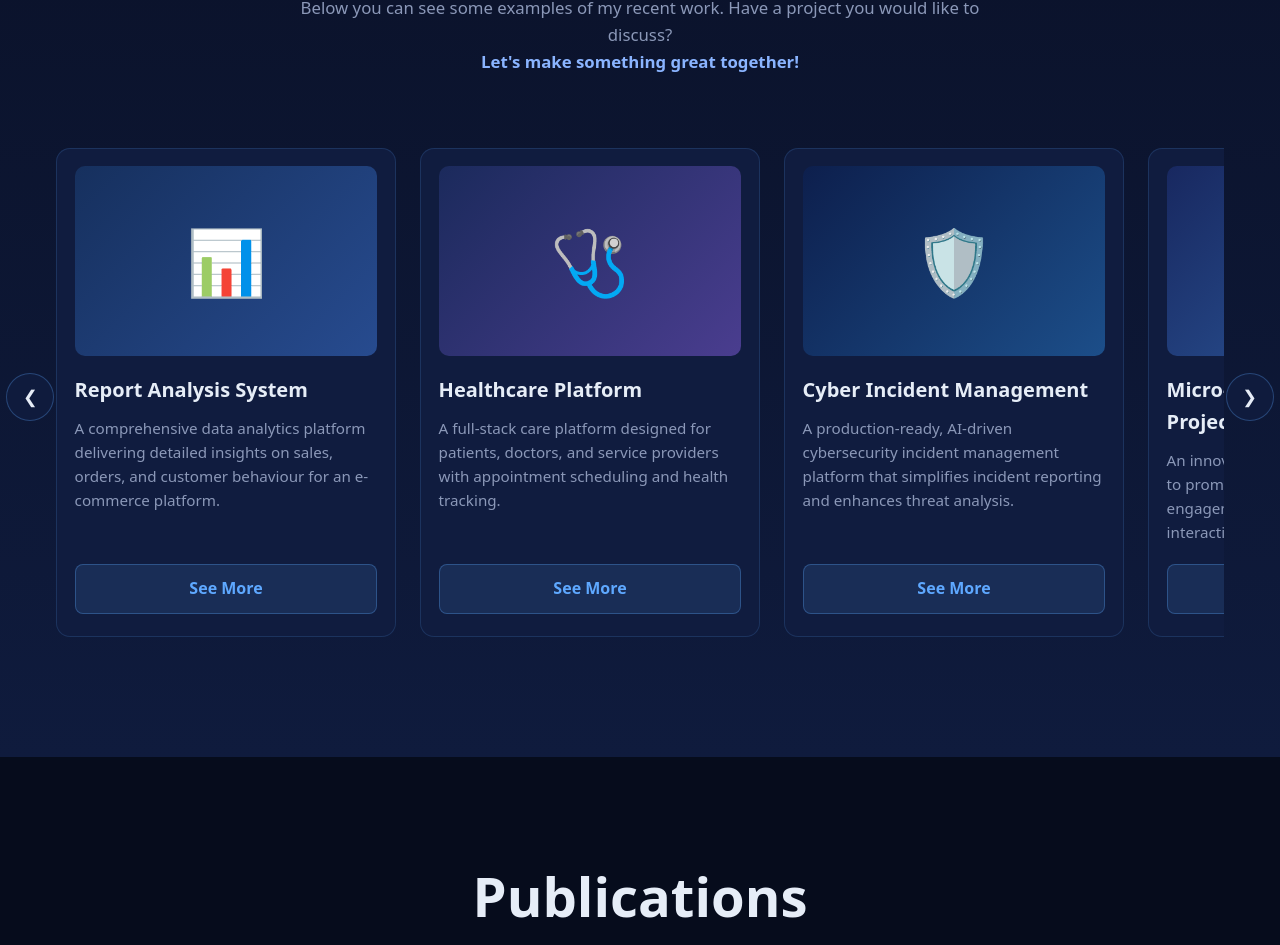
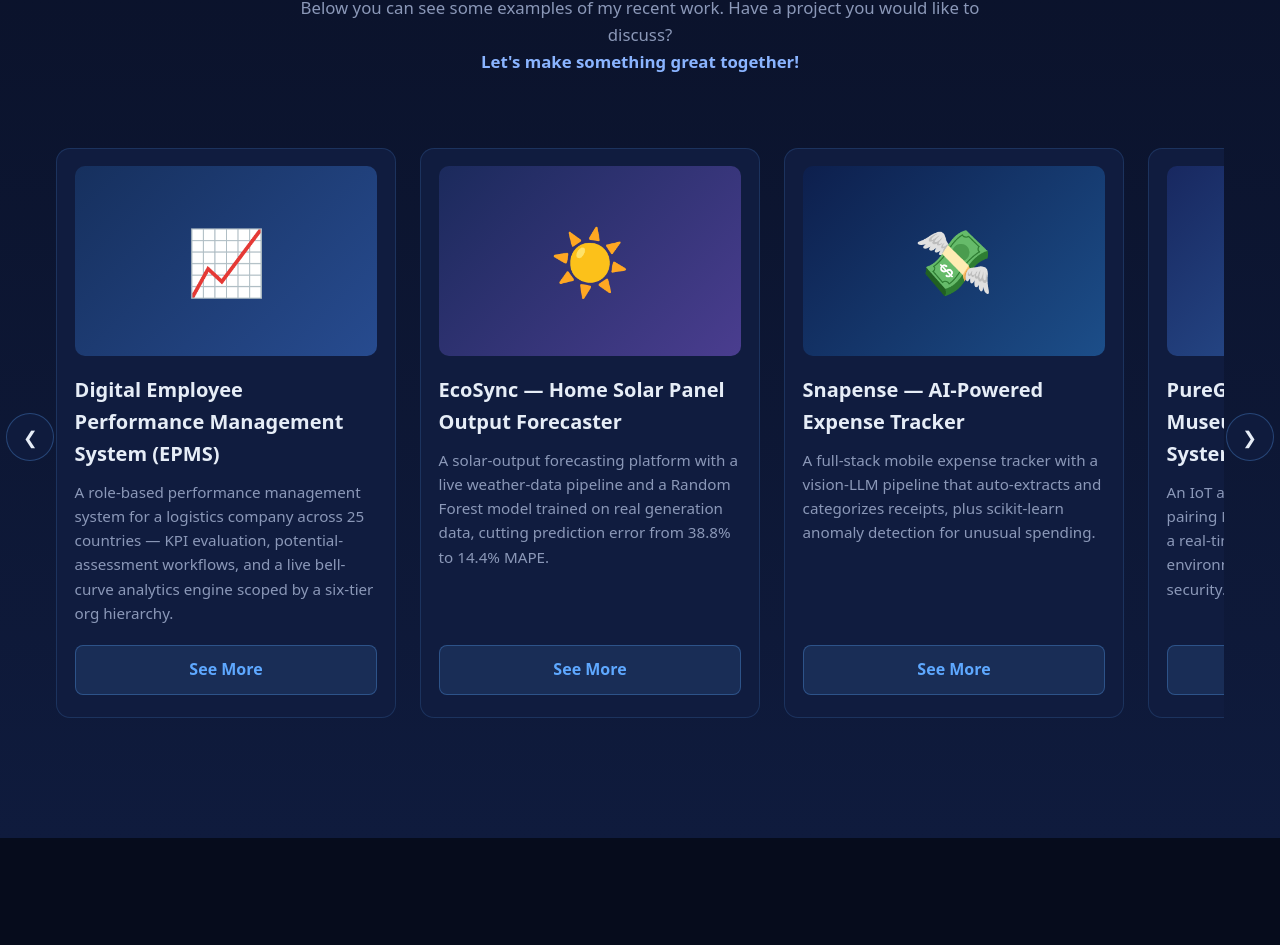
Before and after one commit to WathsalaKJ/portfolio, a Next.js app: page / in a window 1280 px wide. Shown: the part 2770-3715 px from the top of the page. Built offline with nearby package versions, Linux system fonts and the light colour scheme.

Commit message:
Replace placeholder projects with real ones from CV, add portfolio as a project

```diff
--- a/app/globals.css
+++ b/app/globals.css
@@ -736,6 +736,7 @@ section {
 .thumb-c { background: linear-gradient(135deg, #0d1f4d, #1c4e89); }
 .thumb-d { background: linear-gradient(135deg, #182860, #2f5fa3); }
 .thumb-e { background: linear-gradient(135deg, #10234f, #35548e); }
+.thumb-f { background: linear-gradient(135deg, #142a56, #3f6bb0); }
 
 .projects__card h3 {
   font-size: 1.25rem;
--- a/components/Projects.tsx
+++ b/components/Projects.tsx
@@ -11,45 +11,53 @@ type Project = {
 };
 
 const PROJECTS: Project[] = [
-  // TODO: add link
+  // TODO: add link — no public repo found (built for Dart Global Logistics Inc.)
   {
-    title: "Report Analysis System",
+    title: "Digital Employee Performance Management System (EPMS)",
     description:
-      "A comprehensive data analytics platform delivering detailed insights on sales, orders, and customer behaviour for an e-commerce platform.",
-    emoji: "📊",
+      "A role-based performance management system for a logistics company across 25 countries — KPI evaluation, potential-assessment workflows, and a live bell-curve analytics engine scoped by a six-tier org hierarchy.",
+    emoji: "📈",
     thumbClass: "thumb-a",
   },
-  // TODO: add link
+  // TODO: add link — no public repo found
   {
-    title: "Healthcare Platform",
+    title: "EcoSync — Home Solar Panel Output Forecaster",
     description:
-      "A full-stack care platform designed for patients, doctors, and service providers with appointment scheduling and health tracking.",
-    emoji: "🩺",
+      "A solar-output forecasting platform with a live weather-data pipeline and a Random Forest model trained on real generation data, cutting prediction error from 38.8% to 14.4% MAPE.",
+    emoji: "☀️",
     thumbClass: "thumb-b",
   },
-  // TODO: add link
   {
-    title: "Cyber Incident Management",
+    title: "Snapense — AI-Powered Expense Tracker",
     description:
-      "A production-ready, AI-driven cybersecurity incident management platform that simplifies incident reporting and enhances threat analysis.",
+      "A full-stack mobile expense tracker with a vision-LLM pipeline that auto-extracts and categorizes receipts, plus scikit-learn anomaly detection for unusual spending.",
+    emoji: "💸",
+    thumbClass: "thumb-c",
+    link: "https://github.com/WathsalaKJ/snapense",
+  },
+  // TODO: add link — live demo URL not available
+  {
+    title: "PureGuard — IoT-Based Museum Artifact Protection System",
+    description:
+      "An IoT and embedded-systems project pairing NodeMCU/Arduino hardware with a real-time Firebase cloud app for environmental monitoring and artifact security.",
     emoji: "🛡️",
-    thumbClass: "thumb-c",
-  },
-  // TODO: add link
-  {
-    title: "Micro-Controller Hardware Project",
-    description:
-      "An innovative wearable project designed to promote physical activity and mental engagement in children through interactive play.",
-    emoji: "🎵",
     thumbClass: "thumb-d",
   },
-  // TODO: add link
   {
-    title: "Project Management System",
+    title: "SoulBalance — Wellness Blog Platform",
     description:
-      "A full-stack web application enabling users to manage their portfolio content with full CRUD functionalities and role-based access.",
-    emoji: "🗂️",
+      "A full-stack wellness blog platform with authentication, blog CRUD via REST API, a rich-text editor with image upload, and a dual guest/authenticated rating system.",
+    emoji: "🧘",
     thumbClass: "thumb-e",
+    link: "https://github.com/WathsalaKJ/SoulBalance",
+  },
+  {
+    title: "This Portfolio",
+    description:
+      "This personal portfolio site, built with Next.js 15, React 19, TypeScript, and Tailwind CSS v4.",
+    emoji: "🌐",
+    thumbClass: "thumb-f",
+    link: "https://github.com/WathsalaKJ/portfolio",
   },
 ];
 
```
